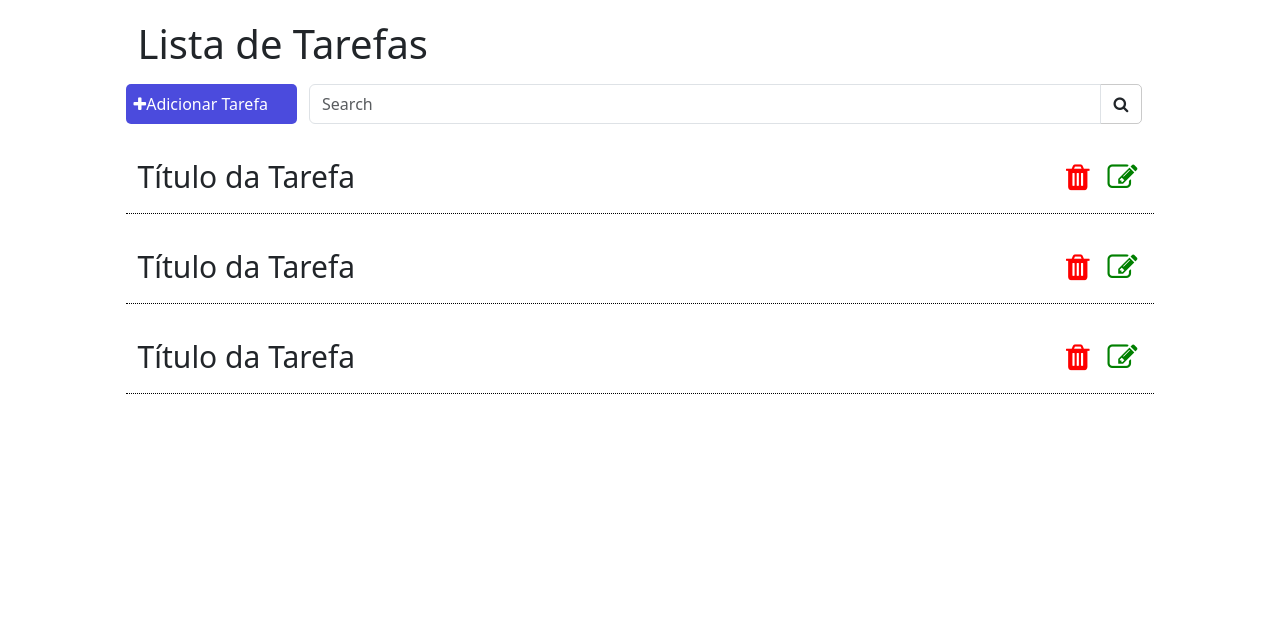
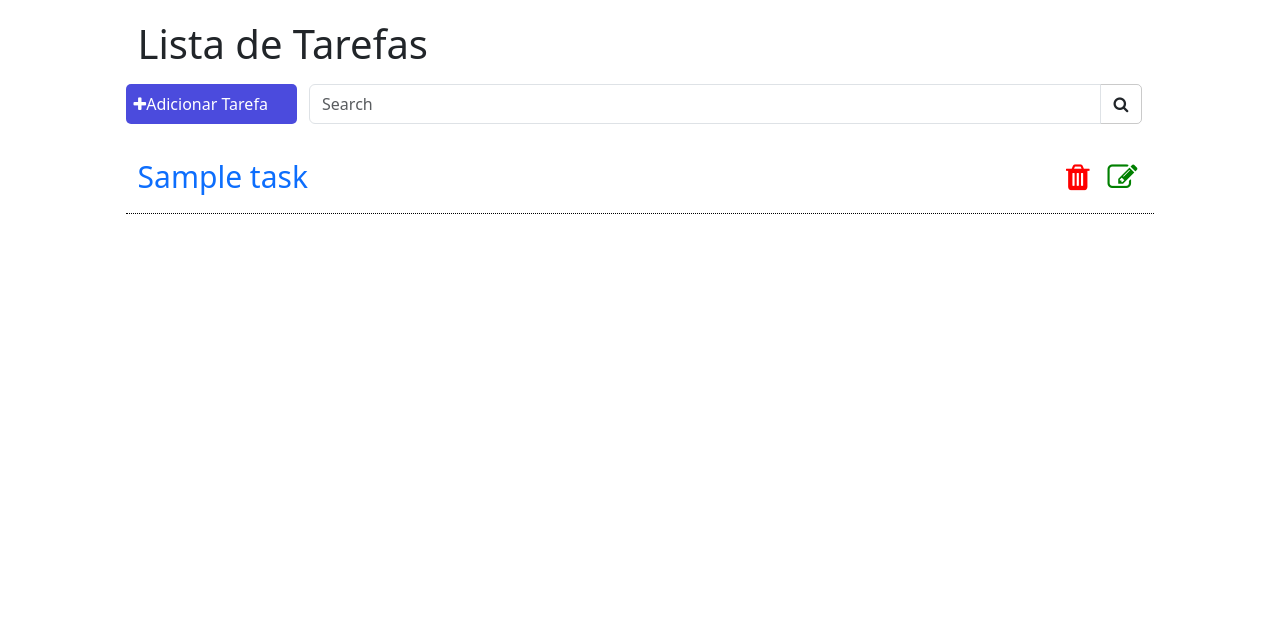
Before and after one commit to pedrohsantanaa/projeto-todo, a Django app: page / in a window 1280 px wide. Shown: the part 57-691 px from the top of the page. Run offline with Django 5.2, Linux system fonts and the light colour scheme; tables that the repository leaves empty hold one stand-in row (values such as "Sample post").

Commit message:
Versão4
Inserindo dados do banco no template

```diff
--- a/tasks/static/css/style.css
+++ b/tasks/static/css/style.css
@@ -44,6 +44,11 @@ body{
     margin-top: 1em;
 }
 
+.link{
+    text-decoration: none;
+
+}
+
 .list-div{
     margin-left: 10%;
     margin-right: 10%;
--- a/tasks/urls.py
+++ b/tasks/urls.py
@@ -1,7 +1,8 @@
 from django.urls import path
-from tasks.views import taskList
+from . import views
 
 
 urlpatterns = [
-    path('' , taskList, name='task-list'),
+    path('' , views.taskList, name='task-list'),
+    path('task/<int:id>', views.taskView, name='task-view'),
 ]
--- a/tasks/views.py
+++ b/tasks/views.py
@@ -1,6 +1,11 @@
-from django.shortcuts import render
+from django.shortcuts import get_object_or_404, render
 
-# Create your views here.
+from .models import Task
 
 def taskList(request):
-    return render(request, 'tasks/list.html')
+    tarefas = Task.objects.all()
+    return render(request, 'tasks/list.html', {'tarefas':tarefas})
+
+def taskView(request, id):
+    tarefa = get_object_or_404(Task, pk=id)
+    return render(request, 'tasks/task.html', {'tarefa':tarefa})
--- a/templates/base.html
+++ b/templates/base.html
@@ -17,7 +17,7 @@
     <header>
         <nav class="navbar navbar-expand-lg bg-body-tertiary">
             <div class="container-fluid">
-                <a class="navbar-brand" href="#">TODO</a>
+                <a class="navbar-brand" href="/">TODO</a>
                 <button class="navbar-toggler" type="button" data-bs-toggle="collapse"
                     data-bs-target="#navbarSupportedContent" aria-controls="navbarSupportedContent"
                     aria-expanded="false" aria-label="Toggle navigation">
--- a/templates/tasks/list.html
+++ b/templates/tasks/list.html
@@ -20,33 +20,19 @@
         </div>
     </div>
 
+    {% for tarefa in tarefas %}
     <div class="row item">
         <div class="col-sm-10">
-            <span>Título da Tarefa</span>
+            <span><a class="link" href="/task/{{tarefa.id}}">{{tarefa.titulo}}</a></span>
         </div>
         <div class="col-sm-2 icones">
             <span><i class="fa fa-trash"></i></span>
             <span><i class="fa fa-edit"></i></span>
         </div>
     </div>
-    <div class="row item">
-        <div class="col-sm-10">
-            <span>Título da Tarefa</span>
-        </div>
-        <div class="col-sm-2 icones">
-            <span><i class="fa fa-trash"></i></span>
-            <span><i class="fa fa-edit"></i></span>
-        </div>
-    </div>
-    <div class="row item">
-        <div class="col-sm-10">
-            <span>Título da Tarefa</span>
-        </div>
-        <div class="col-sm-2 icones">
-            <span><i class="fa fa-trash"></i></span>
-            <span><i class="fa fa-edit"></i></span>
-        </div>
-    </div>
+    {% endfor %}
+
+
 
 </div>
 
```
Also changed, not shown: templates/tasks/task.html (added, +14 -0 lines).
